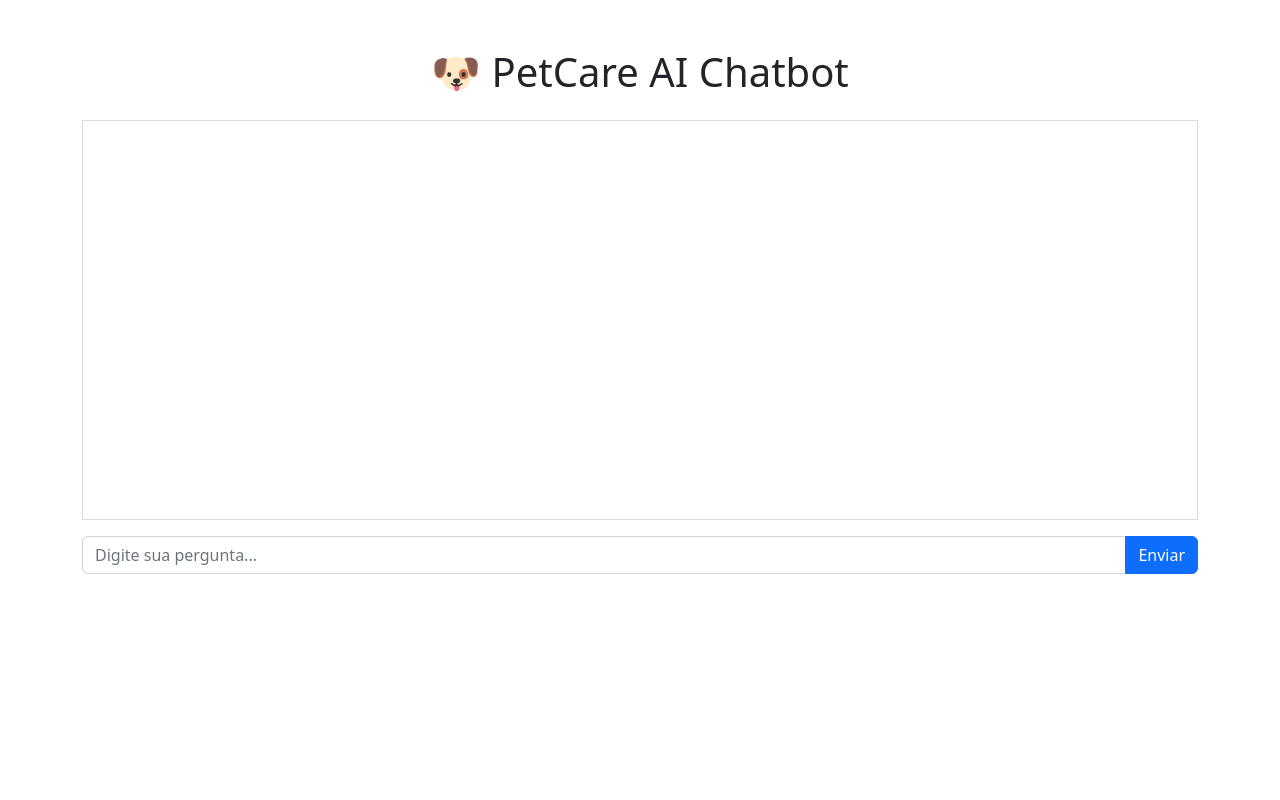
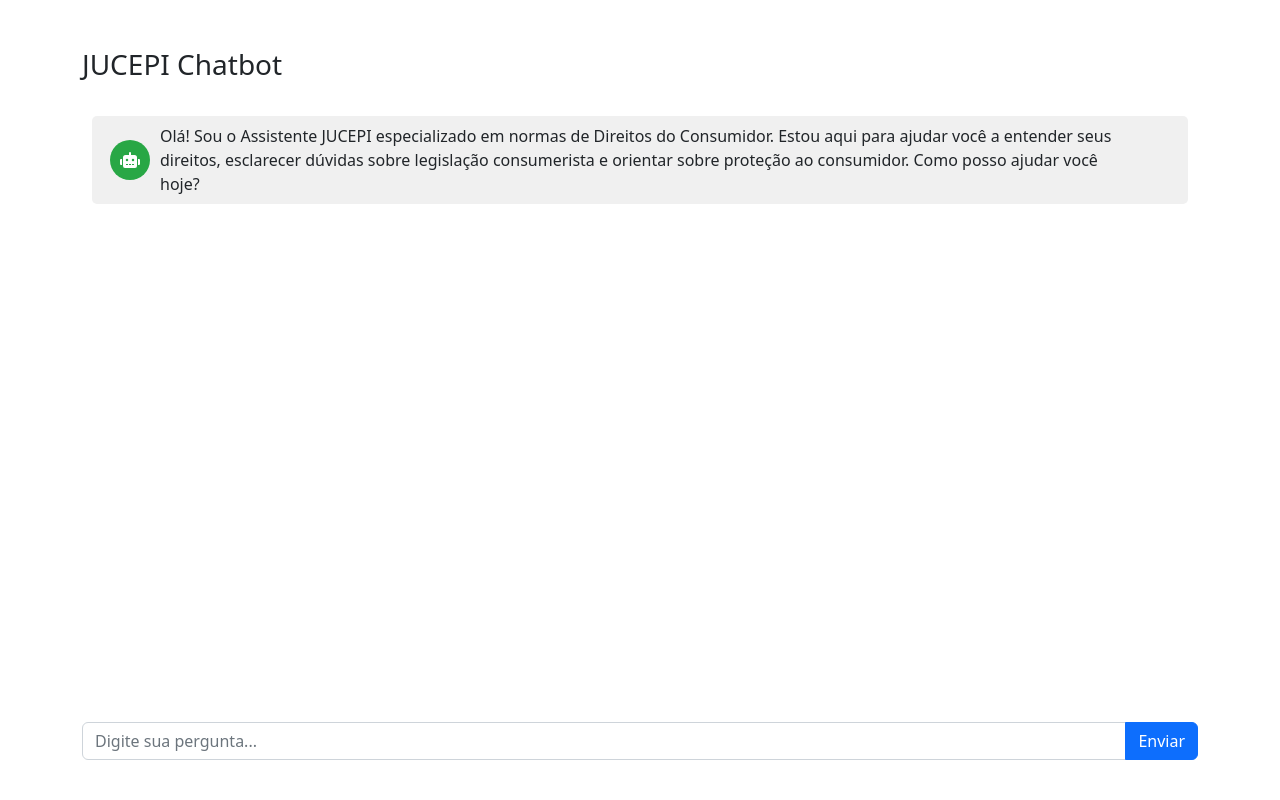
Before and after one commit to Aik0o1/chat-bot-Registro, a Flask app: page / in a window 1280 px wide. Run offline with Flask 3, Linux system fonts and the light colour scheme.

Commit message:
Add files via upload

```diff
--- a/templates/index.html
+++ b/templates/index.html
@@ -1,54 +1,141 @@
 <!DOCTYPE html>
 <html lang="pt-BR">
+
 <head>
     <meta charset="UTF-8">
     <meta name="viewport" content="width=device-width, initial-scale=1.0">
-    <title>PetCare AI Chatbot</title>
+    <title>JUCEPI Chatbot</title>
     <link href="https://cdn.jsdelivr.net/npm/bootstrap@5.2.3/dist/css/bootstrap.min.css" rel="stylesheet">
+    <link href="https://cdnjs.cloudflare.com/ajax/libs/font-awesome/5.15.3/css/all.min.css" rel="stylesheet">
     <style>
+        /* Estilos anteriores mantidos */
         #chat-history {
-            height: 400px;
+            height: 600px;
             overflow-y: auto;
-            border: 1px solid #ddd;
             padding: 10px;
         }
+
         .message {
             margin-bottom: 10px;
             padding: 8px;
             border-radius: 5px;
+            display: flex;
+            align-items: center;
         }
+
         .user {
             background-color: #e6f3ff;
-            text-align: right;
+            justify-content: flex-end;
         }
+
         .bot {
             background-color: #f0f0f0;
-            text-align: left;
+            justify-content: flex-start;
+        }
+
+        .message-icon {
+            width: 40px;
+            height: 40px;
+            border-radius: 50%;
+            margin: 0 10px;
+            display: flex;
+            align-items: center;
+            justify-content: center;
+        }
+
+        .user-icon {
+            background-color: #007bff;
+            color: white;
+        }
+
+        .bot-icon {
+            background-color: #28a745;
+            color: white;
+        }
+
+        .message-text {
+            flex-grow: 1;
+            max-width: calc(100% - 100px);
+        }
+
+        .typing-indicator {
+            display: flex;
+            align-items: center;
+            background-color: #f0f0f0;
+            padding: 8px;
+            border-radius: 5px;
+        }
+
+        .typing-indicator .dot {
+            background-color: #888;
+            border-radius: 50%;
+            width: 8px;
+            height: 8px;
+            margin: 0 2px;
+            animation: typing 1.4s infinite;
+        }
+
+        .typing-indicator .dot:nth-child(2) {
+            animation-delay: 0.2s;
+        }
+
+        .typing-indicator .dot:nth-child(3) {
+            animation-delay: 0.4s;
+        }
+
+        /* Alinha os pontos na horizontal */
+        .typing-indicator .dots-container {
+            display: flex;
+            align-items: center;
+        }
+
+        @keyframes typing {
+
+            0%,
+            60%,
+            100% {
+                transform: translateY(0);
+            }
+
+            30% {
+                transform: translateY(-10px);
+            }
+        }
+
+        /* Novos estilos para fonte */
+        .bot-source {
+            background-color: #f1f3f5;
+            font-size: 0.8em;
+            color: #495057;
+            padding: 6px 10px;
+            border-top: 1px solid #e9ecef;
+            margin-top: 5px;
         }
     </style>
 </head>
+
 <body>
     <div class="container mt-5">
-    <h1 class="text-center mb-4">🐶 PetCare AI Chatbot</h1>
-
+        <h3 class="text-right mb-4">JUCEPI Chatbot</h3>
         <div id="chat-container" class="d-flex flex-column">
             <div id="chat-history" class="flex-grow-1 mb-3 d-flex flex-column"></div>
-
             <div class="input-group">
                 <input type="text" id="user-input" class="form-control" placeholder="Digite sua pergunta...">
                 <button id="send-btn" class="btn btn-primary">Enviar</button>
             </div>
         </div>
     </div>
-
     <script>
-document.addEventListener('DOMContentLoaded', function() {
+        document.addEventListener('DOMContentLoaded', function () {
             const chatContainer = document.getElementById('chat-history');
             const sendButton = document.getElementById('send-btn');
             const inputField = document.getElementById('user-input');
 
+            const initialMessage = "Olá! Sou o Assistente JUCEPI especializado em normas de Direitos do Consumidor. Estou aqui para ajudar você a entender seus direitos, esclarecer dúvidas sobre legislação consumerista e orientar sobre proteção ao consumidor. Como posso ajudar você hoje?";
+            appendMessage(initialMessage, 'bot');
+
             sendButton.addEventListener('click', sendMessage);
-    inputField.addEventListener('keypress', function(e) {
+            inputField.addEventListener('keypress', function (e) {
                 if (e.key === 'Enter') sendMessage();
             });
 
@@ -56,10 +143,9 @@
                 const userInput = inputField.value.trim();
                 if (!userInput) return;
 
-        // Add user message to chat
                 appendMessage(userInput, 'user');
+                showTypingIndicator();
 
-        // Send to server
                 fetch('/chat', {
                     method: 'POST',
                     headers: {
@@ -69,34 +155,88 @@
                 })
                     .then(response => response.json())
                     .then(data => {
-            appendMessage(data.answer, 'bot');
+                        removeTypingIndicator();
 
-            // Optionally, display source documents if available
-            if (data.source_documents && data.source_documents.length > 0) {
-                data.source_documents.forEach(doc => {
-                    appendMessage(`Fonte: ${doc.source}\n${doc.content.slice(0, 200)}...`, 'bot');
-                });
-            }
+                        // Nova lógica para mensagem com fonte
+                        const messageDiv = document.createElement('div');
+                        messageDiv.classList.add('message', 'bot');
+
+                        const icon = `<div class="message-icon bot-icon"><i class="fas fa-robot"></i></div>`;
+
+                        messageDiv.innerHTML = `
+                            ${icon}
+                            <div class="message-text">
+                                ${data.answer}
+                                ${data.source_documents && data.source_documents.length > 0
+                                ? `<div class="bot-source">
+                                        <strong>Fonte:</strong> ${data.source_documents[0].source}<br>
+                                        ${data.source_documents[0].content.slice(0, 200)}...
+                                       </div>`
+                                : ''}
+                            </div>
+                        `;
+
+                        chatContainer.appendChild(messageDiv);
+                        chatContainer.scrollTop = chatContainer.scrollHeight;
                     })
                     .catch(error => {
+                        removeTypingIndicator();
                         console.error('Error:', error);
                         appendMessage('Erro ao processar sua mensagem.', 'bot');
                     });
 
-        // Clear input
                 inputField.value = '';
+            }
+
+            // Funções anteriores (showTypingIndicator, removeTypingIndicator, appendMessage) permanecem inalteradas
+            function showTypingIndicator() {
+                const typingIndicator = document.createElement('div');
+                typingIndicator.id = 'typing-indicator';
+                typingIndicator.classList.add('message', 'bot', 'typing-indicator');
+                typingIndicator.innerHTML = `
+<div class="message-icon bot-icon">
+<i class="fas fa-robot"></i>
+</div>
+<div class="message-text">
+<div class="dots-container">
+            <div class="dot"></div>
+            <div class="dot"></div>
+            <div class="dot"></div>
+        </div>
+</div>
+`;
+                chatContainer.appendChild(typingIndicator);
+                chatContainer.scrollTop = chatContainer.scrollHeight;
+            }
+
+            function removeTypingIndicator() {
+                const typingIndicator = document.getElementById('typing-indicator');
+                if (typingIndicator) {
+                    typingIndicator.remove();
+                }
             }
 
             function appendMessage(text, sender) {
                 const messageDiv = document.createElement('div');
                 messageDiv.classList.add('message', sender);
-        messageDiv.textContent = text;
+
+                const icon = sender === 'user'
+                    ? `<div class="message-icon user-icon"><i class="fas fa-user"></i></div>`
+                    : `<div class="message-icon bot-icon"><i class="fas fa-robot"></i></div>`;
+
+                messageDiv.innerHTML = `
+${sender === 'bot' ? icon : ''}
+<div class="message-text">${text}</div>
+${sender === 'user' ? icon : ''}
+`;
+
                 chatContainer.appendChild(messageDiv);
                 chatContainer.scrollTop = chatContainer.scrollHeight;
             }
         });
     </script>
+    <script src="https://cdn.jsdelivr.net/npm/bootstrap@5.2.3/dist/js/bootstrap.bundle.min.js"></script>
+    <script src="https://cdnjs.cloudflare.com/ajax/libs/font-awesome/5.15.3/js/all.min.js"></script>
+</body>
 
-<script src="https://cdn.jsdelivr.net/npm/bootstrap@5.2.3/dist/js/bootstrap.bundle.min.js"></script>
-</body>
 </html>
```
Lines whose indentation alone changed are shown as unchanged.
